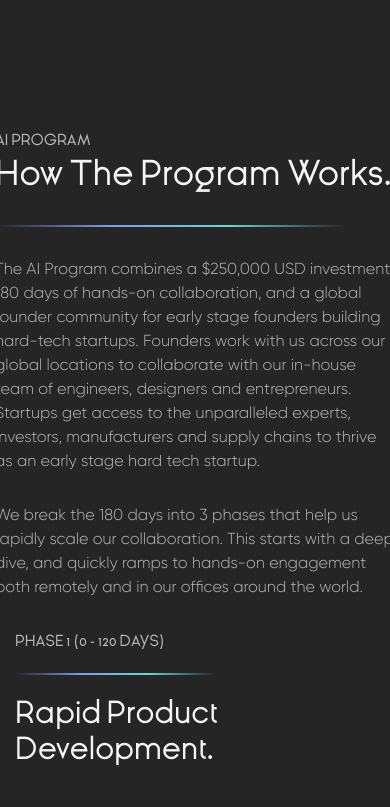
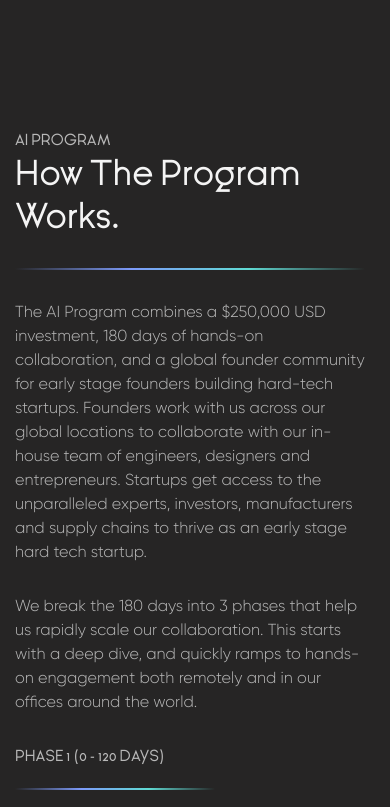
Before and after one commit to ChrisZaharenkova/aria2.0, a plain HTML site: page program.html in a window 390 px wide. Shown: the part 660-1467 px from the top of the page. Drawn offline with nearby package versions, Linux system fonts and the light colour scheme.

Commit message:
progran changes

```diff
--- a/css/style.css
+++ b/css/style.css
@@ -917,7 +917,7 @@ top: 50px;
 .body-programMain__title {}
 /*=====HOWITWORKS===================*/
 .programHowitworks {padding: 0 0 200px 0}
-.programHowitworks__container {display: flex;flex-direction: column;align-items: center;}
+.programHowitworks__container {display: flex;flex-direction: column;align-items: flex-start;}
 .howitworks__titleBlock{
   display: flex;
   flex-direction: column;
@@ -1125,7 +1125,7 @@ top: 50px;
   }
   .programHowitworks{padding: 0 0 80px 0;}
   .howitworks__text,
-  .howitworks__titleBlock{width: 400px;}
+  .howitworks__titleBlock{width: 350px;}
   .programHowitworks__phases{
     flex-wrap: wrap;
   }
```
